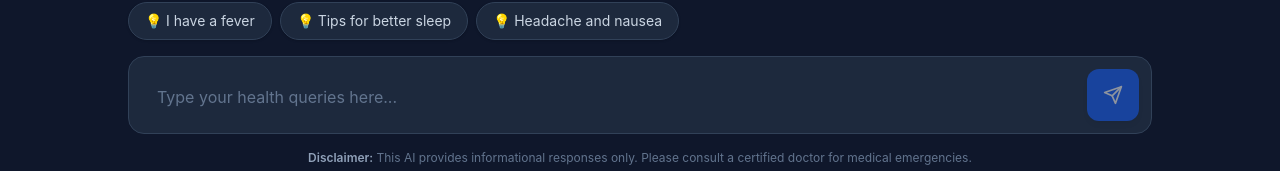
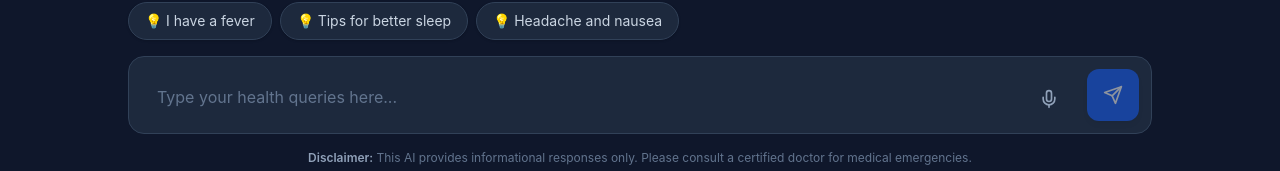
Before and after one commit to husenshai123/ai-health-assistant, a React (Vite) app: page / in a window 1280 px wide. Shown: the part 610-781 px from the top of the page. Built offline with nearby package versions, Linux system fonts and the light colour scheme.

Commit message:
feat: added voice input feature using speech recognition API

```diff
--- a/src/components/HealthAssistant.jsx
+++ b/src/components/HealthAssistant.jsx
@@ -20,11 +20,11 @@ const HealthAssistant = () => {
   const [inputValue, setInputValue] = useState('');
   const [isTyping, setIsTyping] = useState(false);
 
-  // Naya state: Floating button dikhane ya chupane ke liye
   const [showScrollButton, setShowScrollButton] = useState(false);
+  // NAYA STATE: Mic track karne ke liye
+  const [isListening, setIsListening] = useState(false);
 
   const messagesEndRef = useRef(null);
-  // Naya ref: Chat div ka scroll track karne ke liye
   const chatContainerRef = useRef(null);
 
   useEffect(() => {
@@ -35,7 +35,6 @@ const HealthAssistant = () => {
     localStorage.setItem('health_chat_history', JSON.stringify(messages));
   }, [messages]);
 
-  // UPDATE: Confirmation alert add kiya
   const handleClearChat = () => {
     if (window.confirm('Are you sure you want to start a new chat? Your current history will be deleted.')) {
       const freshGreeting = { ...defaultGreeting, time: formatTime() };
@@ -111,19 +110,33 @@ const HealthAssistant = () => {
     URL.revokeObjectURL(url);
   };
 
-
   const handleScroll = () => {
     if (!chatContainerRef.current) return;
     const { scrollTop, scrollHeight, clientHeight } = chatContainerRef.current;
 
-    // Agar user bottom se 100px se zyada upar hai, toh button dikhao
     const isNearBottom = scrollHeight - scrollTop - clientHeight < 100;
     setShowScrollButton(!isNearBottom);
   };
 
-  // Naya function: Button click karne par neeche scroll karne ke liye
   const scrollToBottom = () => {
     messagesEndRef.current?.scrollIntoView({ behavior: 'smooth' });
+  };
+
+  // NAYA FUNCTION: Voice Input handle karne ke liye
+  const handleVoiceInput = () => {
+    const SpeechRecognition = window.SpeechRecognition || window.webkitSpeechRecognition;
+    if (!SpeechRecognition) {
+      alert("Sorry, your browser doesn't support voice input.");
+      return;
+    }
+    const recognition = new SpeechRecognition();
+    recognition.onstart = () => setIsListening(true);
+    recognition.onresult = (event) => {
+      const currentTranscript = event.results[0][0].transcript;
+      setInputValue(prev => (prev + " " + currentTranscript).trim());
+    };
+    recognition.onend = () => setIsListening(false);
+    recognition.start();
   };
 
   return (
@@ -166,10 +179,10 @@ const HealthAssistant = () => {
         </div>
       </header>
 
-      {/* Wrapper Div (Relative) jisme button float karega */}
+      {/* Wrapper Div */}
       <div className="flex-1 relative overflow-hidden flex flex-col">
 
-        {/* Chat Area (Ab isme onScroll aur ref laga hai) */}
+        {/* Chat Area */}
         <div
           ref={chatContainerRef}
           onScroll={handleScroll}
@@ -231,7 +244,7 @@ const HealthAssistant = () => {
           <div ref={messagesEndRef} className="h-1" />
         </div>
 
-        {/* NAYA: Floating Scroll to Bottom Button */}
+        {/* Floating Scroll Button */}
         {showScrollButton && (
           <button
             onClick={scrollToBottom}
@@ -271,6 +284,23 @@ const HealthAssistant = () => {
             onKeyDown={(e) => e.key === 'Enter' && handleSendMessage()}
             disabled={isTyping}
           />
+
+          {/* NAYA: Mic Button Add Kiya */}
+          <button
+            onClick={handleVoiceInput}
+            disabled={isTyping}
+            className={`p-3 rounded-xl transition-colors flex items-center justify-center ${
+              isListening ? 'bg-red-500/20 text-red-500 animate-pulse' : 'text-slate-400 hover:text-slate-200 hover:bg-slate-700'
+            }`}
+            title="Speak your symptoms"
+          >
+            <svg xmlns="http://www.w3.org/2000/svg" width="20" height="20" viewBox="0 0 24 24" fill="none" stroke="currentColor" strokeWidth="2" strokeLinecap="round" strokeLinejoin="round">
+              <path d="M12 2a3 3 0 0 0-3 3v7a3 3 0 0 0 6 0V5a3 3 0 0 0-3-3Z"></path>
+              <path d="M19 10v2a7 7 0 0 1-14 0v-2"></path>
+              <line x1="12" y1="19" x2="12" y2="22"></line>
+            </svg>
+          </button>
+
           <button
             onClick={handleSendMessage}
             disabled={isTyping || !inputValue.trim()}
```
